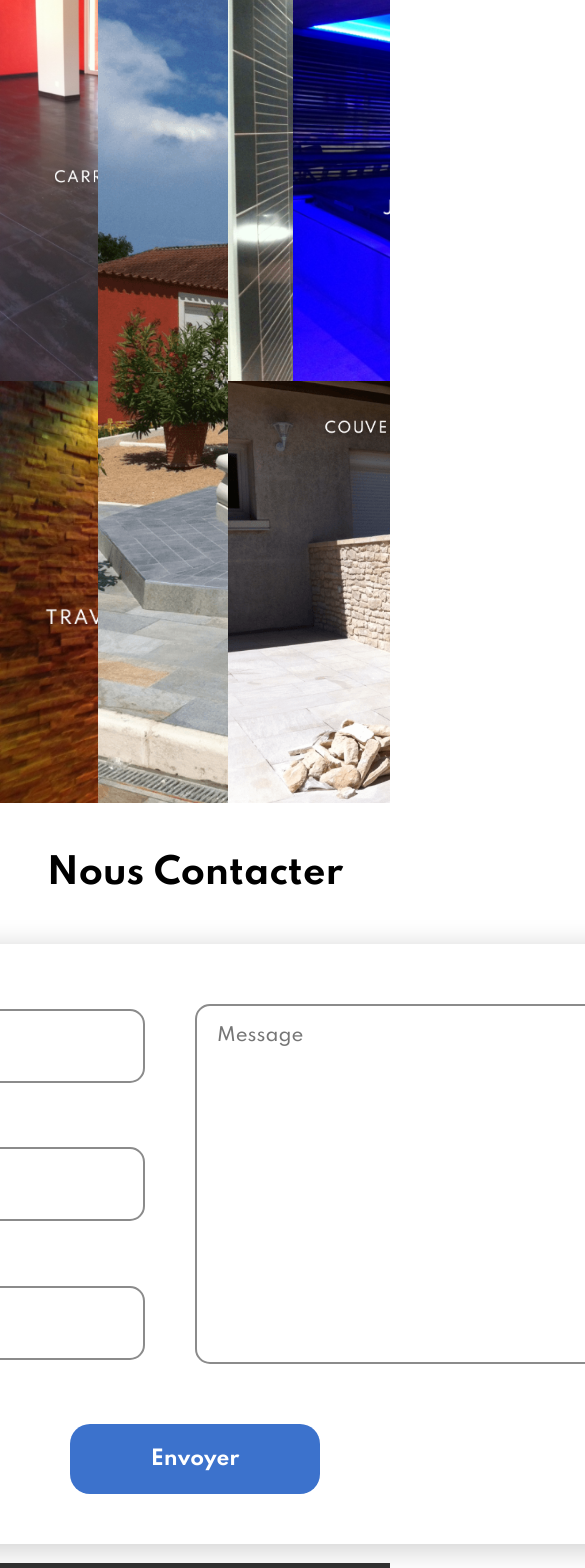
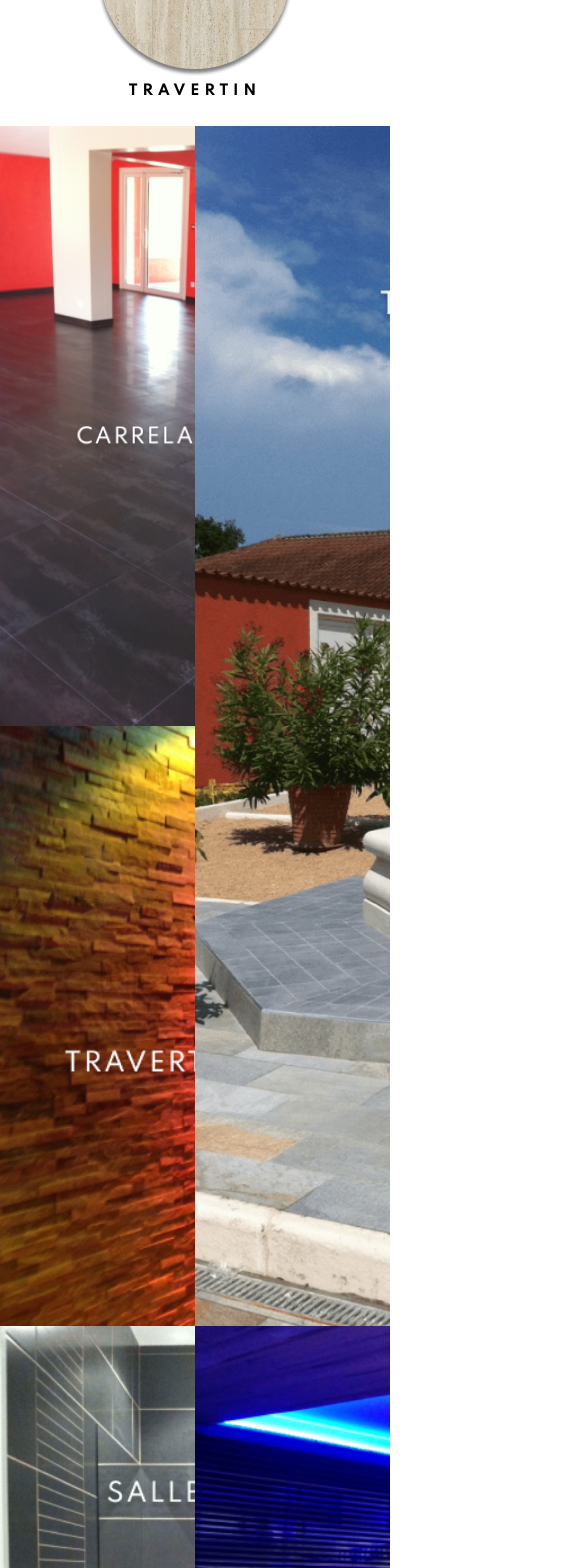
Before and after one commit to RayaneBengaoui/Tiler_website, a React (Create React App) app: page / in a window 390 px wide. Shown: the part 5360-6928 px from the top of the page, 585 px wide, since content can reach past the window. Built offline with nearby package versions, Linux system fonts and the light colour scheme.

Commit message:
Adding medium screen size view

```diff
--- a/src/GlobalStyle.js
+++ b/src/GlobalStyle.js
@@ -11,6 +11,7 @@ const GlobalStyle = createGlobalStyle`
 	html{
 		font-family: 'Spartan', sans-serif;
 		font-size: 62.5%;
+
 	}
 
 	button {
--- /dev/null
+++ b/src/components/items/WindowDimension.js
@@ -0,0 +1,31 @@
+import { useState, useEffect } from "react";
+
+export default function useWindowDimensions() {
+  const hasWindow = typeof window !== "undefined";
+
+  function getWindowDimensions() {
+    const width = hasWindow ? window.innerWidth : null;
+    const height = hasWindow ? window.innerHeight : null;
+    return {
+      width,
+      height,
+    };
+  }
+
+  const [windowDimensions, setWindowDimensions] = useState(
+    getWindowDimensions()
+  );
+
+  useEffect(() => {
+    if (hasWindow) {
+      function handleResize() {
+        setWindowDimensions(getWindowDimensions());
+      }
+
+      window.addEventListener("resize", handleResize);
+      return () => window.removeEventListener("resize", handleResize);
+    }
+  }, [hasWindow]);
+
+  return windowDimensions;
+}
--- a/src/components/sections/AboutSection.js
+++ b/src/components/sections/AboutSection.js
@@ -118,6 +118,11 @@ const StyledAbout = styled.div`
     position: absolute;
     left: -1000%;
   }
+
+  @media screen and (max-width: 1000px) {
+    grid-template-rows: repeat(3, 1fr);
+    grid-template-columns: repeat(2, 1fr);
+  }
 `;
 
 const TopLeftSection = styled.div`
@@ -153,6 +158,11 @@ const TopLeftSection = styled.div`
       }
     }
   }
+
+  @media screen and (max-width: 1000px) {
+    grid-column: 1/3;
+    grid-row: 1;
+  }
 `;
 
 const TopRightSection = styled.div`
@@ -166,11 +176,24 @@ const TopRightSection = styled.div`
   align-items: center;
   justify-content: center;
 
+  @media screen and (max-width: 1000px) {
+    grid-column: 1;
+    grid-row: 2;
+
+    .btn-container {
+      top: -5rem;
+
+      bottom: initial;
+      left: 0rem;
+    }
+  }
+
   .btn-container {
     bottom: 0;
     width: 10vw;
     height: 5vw;
-    min-height: 3rem;
+    min-width: 10rem;
+    min-height: 5rem;
     position: absolute;
     left: 0;
     bottom: 0;
@@ -196,6 +219,11 @@ const BottomLeftSection = styled.div`
   background-repeat: no-repeat;
   background-size: cover;
   background-position: center;
+
+  @media screen and (max-width: 1000px) {
+    grid-column: 2;
+    grid-row: 2;
+  }
 `;
 const BottomMiddleSection = styled.div`
   position: relative;
@@ -207,6 +235,12 @@ const BottomMiddleSection = styled.div`
   flex-direction: column;
   justify-content: center;
   align-items: flex-start;
+
+  @media screen and (max-width: 1000px) {
+    grid-column: 2;
+    grid-row: 3;
+  }
+
   .materials_title {
     position: absolute;
     width: 100%;
@@ -233,6 +267,11 @@ const BottomRightSection = styled.div`
   background-repeat: no-repeat;
   background-size: cover;
   background-position: center;
+
+  @media screen and (max-width: 1000px) {
+    grid-column: 1;
+    grid-row: 3;
+  }
 `;
 
 export default AboutSection;
--- a/src/components/sections/ContactSection.js
+++ b/src/components/sections/ContactSection.js
@@ -163,6 +163,39 @@ const Form = styled.div`
       }
     }
   }
+
+  @media screen and (max-width: 1050px) {
+    form {
+      width: 60rem;
+      height: 60rem;
+    }
+
+    .informations {
+      .contact_section {
+        padding: 0rem 2rem;
+        &__input {
+          padding: 0.5rem 0rem;
+
+          img {
+            width: 4rem;
+          }
+          input {
+            width: 70%;
+            font-size: 1.5rem;
+          }
+        }
+      }
+
+      .message_section {
+        padding: 8rem 2rem 7.5rem 2rem;
+
+        textarea {
+          font-size: 1.5rem;
+          padding: 1.5rem;
+        }
+      }
+    }
+  }
 `;
 
 const Footer = styled.div`
@@ -196,6 +229,19 @@ const Footer = styled.div`
       }
     }
   }
+  @media screen and (max-width: 1050px) {
+    .contacts {
+      padding: 1rem 0rem;
+
+      .contact {
+        p {
+          color: white;
+          font-size: 1.2rem;
+          width: 50%;
+        }
+      }
+    }
+  }
 `;
 
 export default ContactSection;
--- a/src/components/sections/WorkSection.js
+++ b/src/components/sections/WorkSection.js
@@ -1,10 +1,11 @@
-import React, { useRef } from "react";
+import React, { useRef, useEffect, useState } from "react";
 //Styled Components
 import styled from "styled-components";
 //Framer Motion
 
 //Components
 import GallerySection from "../items/GallerySection";
+import useWindowDimensions from "../items/WindowDimension";
 //Images
 import gallery_carrelage_int from "../../img/gallery_carrelage_int.png";
 import gallery_travertin from "../../img/gallery_travertin.png";
@@ -53,12 +54,58 @@ const WorkSection = ({
   setTitleDetails,
   workRef,
 }) => {
+  const { width } = useWindowDimensions();
+  const [galleryDimensions, setGalleryDimensions] = useState([
+    { column: "1/4", row: "1/2" },
+    { column: "1/4", row: "2/3" },
+    { column: "4/8", row: "1/3" },
+    { column: "8/10", row: "1/2" },
+    { column: "10/13", row: "1/2" },
+    { column: "8/13", row: "2/3" },
+  ]);
+
+  useEffect(() => {
+    setGalleryDimensions(getGridDimensions);
+  }, [width]);
+
+  const getGridDimensions = () => {
+    if (width > 1000) {
+      return [
+        { column: "1/4", row: "1/2" },
+        { column: "1/4", row: "2/3" },
+        { column: "4/8", row: "1/3" },
+        { column: "8/10", row: "1/2" },
+        { column: "10/13", row: "1/2" },
+        { column: "8/13", row: "2/3" },
+      ];
+    } else {
+      if (width < 1000 && width > 650) {
+        return [
+          { column: "1/2", row: "1/3" },
+          { column: "1/2", row: "3/5" },
+          { column: "2/3", row: "1/5" },
+          { column: "1/2", row: "5/7" },
+          { column: "2/3", row: "5/7" },
+          { column: "1/3", row: "7/9" },
+        ];
+      } else {
+        return [
+          { column: "1/2", row: "1/3" },
+          { column: "1/2", row: "3/5" },
+          { column: "2/3", row: "1/5" },
+          { column: "1/2", row: "5/7" },
+          { column: "2/3", row: "5/7" },
+          { column: "1/3", row: "7/9" },
+        ];
+      }
+    }
+  };
   return (
     <StyledWork ref={workRef}>
       <GallerySection
         image={gallery_carrelage_int}
-        grid_column="1/4"
-        grid_row="1/2"
+        grid_column={galleryDimensions[0].column}
+        grid_row={galleryDimensions[0].row}
         workDetails={workDetails}
         setWorkDetails={setWorkDetails}
         setImagesDetails={setImagesDetails}
@@ -74,8 +121,8 @@ const WorkSection = ({
       />
       <GallerySection
         image={gallery_travertin}
-        grid_column="1/4"
-        grid_row="2/3"
+        grid_column={galleryDimensions[1].column}
+        grid_row={galleryDimensions[1].row}
         workDetails={workDetails}
         setWorkDetails={setWorkDetails}
         setImagesDetails={setImagesDetails}
@@ -90,8 +137,8 @@ const WorkSection = ({
       />
       <GallerySection
         image={gallery_terasse_ext}
-        grid_column="4/8"
-        grid_row="1/3"
+        grid_column={galleryDimensions[2].column}
+        grid_row={galleryDimensions[2].row}
         workDetails={workDetails}
         setWorkDetails={setWorkDetails}
         setImagesDetails={setImagesDetails}
@@ -108,8 +155,8 @@ const WorkSection = ({
       />
       <GallerySection
         image={gallery_sdb}
-        grid_column="8/10"
-        grid_row="1/2"
+        grid_column={galleryDimensions[3].column}
+        grid_row={galleryDimensions[3].row}
         workDetails={workDetails}
         setWorkDetails={setWorkDetails}
         setImagesDetails={setImagesDetails}
@@ -119,8 +166,8 @@ const WorkSection = ({
       />
       <GallerySection
         image={gallery_sauna}
-        grid_column="10/13"
-        grid_row="1/2"
+        grid_column={galleryDimensions[4].column}
+        grid_row={galleryDimensions[4].row}
         workDetails={workDetails}
         setWorkDetails={setWorkDetails}
         setImagesDetails={setImagesDetails}
@@ -135,8 +182,8 @@ const WorkSection = ({
       />
       <GallerySection
         image={gallery_couvertine}
-        grid_column="8/13"
-        grid_row="2/3"
+        grid_column={galleryDimensions[5].column}
+        grid_row={galleryDimensions[5].row}
         workDetails={workDetails}
         setWorkDetails={setWorkDetails}
         setImagesDetails={setImagesDetails}
@@ -158,6 +205,11 @@ const StyledWork = styled.div`
   display: grid;
   grid-template-rows: repeat(2, 1fr);
   grid-template-columns: repeat(auto-fit, minmax(12, 160px));
+
+  @media screen and (max-width: 1000px) {
+    grid-template-rows: repeat(8, minmax(300px, auto));
+    grid-template-columns: repeat(2, 1fr);
+  }
 `;
 
 export default WorkSection;
```
Also changed, not shown: 1 other file (tests, documents, lock files or other folders).
